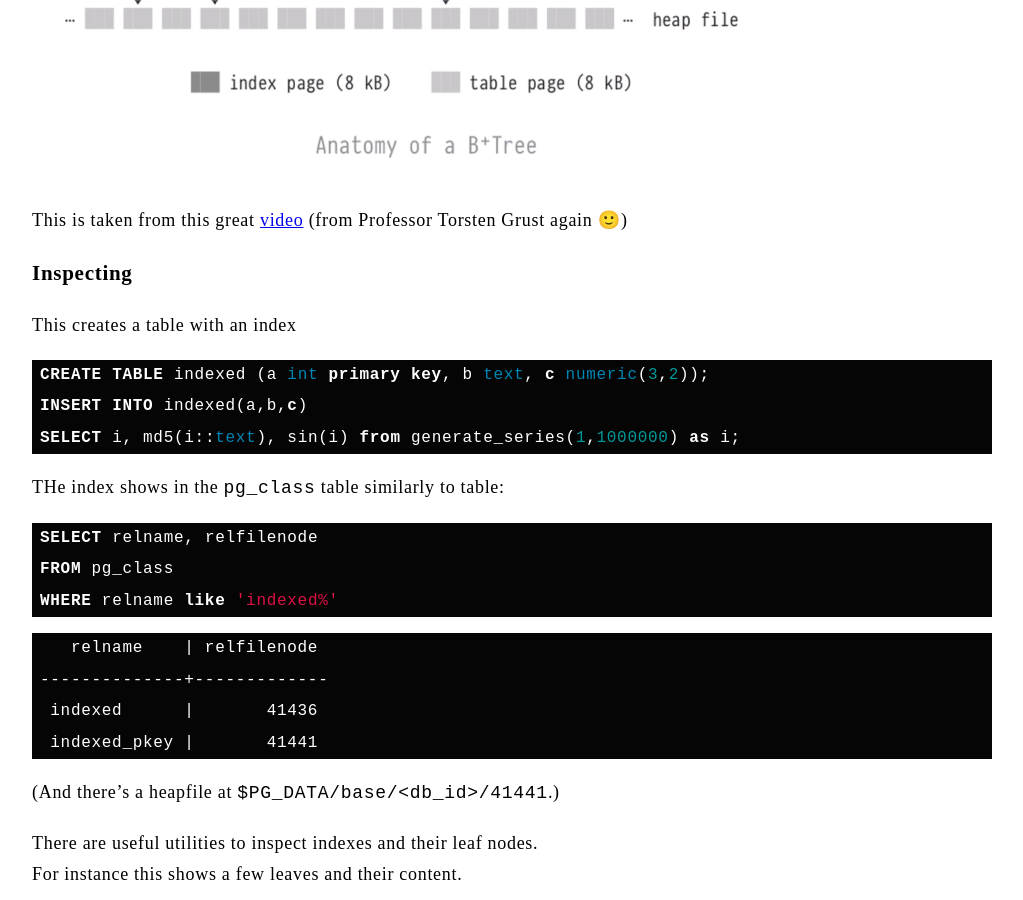
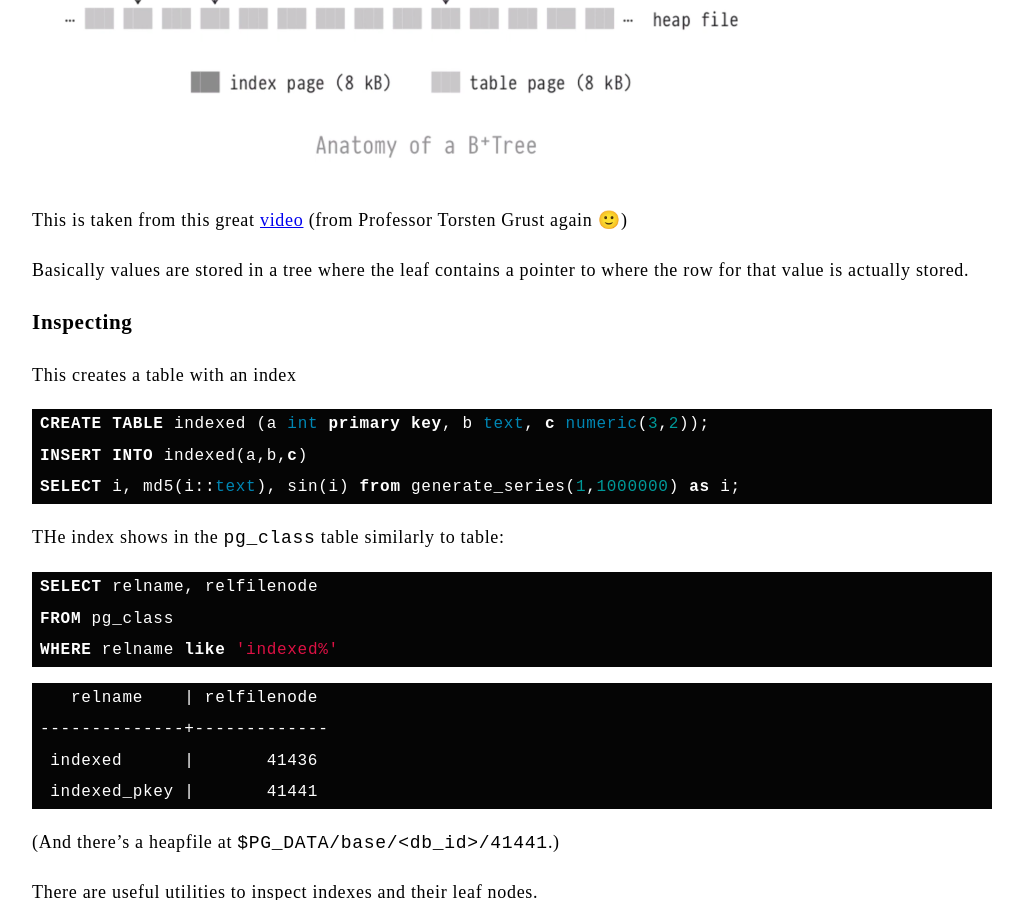
Before and after one commit to caroleolivier/caroleolivier.github.io, a Jekyll site: the page built from _posts/2024-02-20-postgres-index-btrees.md, in a window 1280 px wide and 900 px high, scrolled down 1082 px. Shown: the whole window, without its empty margins (128-1151 px from the left). Built offline with Jekyll 4.4.1, drawn with Linux system fonts in a browser that asks for light colours.

Commit message:
improve index article

```diff
--- a/_posts/2024-02-20-postgres-index-btrees.md
+++ b/_posts/2024-02-20-postgres-index-btrees.md
@@ -22,6 +22,8 @@ Their internal structure looks like this:
 ![PostgreSQL B-Tree]({{ "/assets/blog/postgres_btree.png" | absolute_url }}){:height="80%" width="80%"}
 
 This is taken from this great [video](https://www.youtube.com/watch?v=78MgONXf5Es&list=PL1XF9qjV8kH0ghGRGo3_f-FWqWvAbv1dh) (from Professor Torsten Grust again 🙂)
+
+Basically values are stored in a tree where the leaf contains a pointer to where the row for that value is actually stored.
 
 ### Inspecting
 
```
